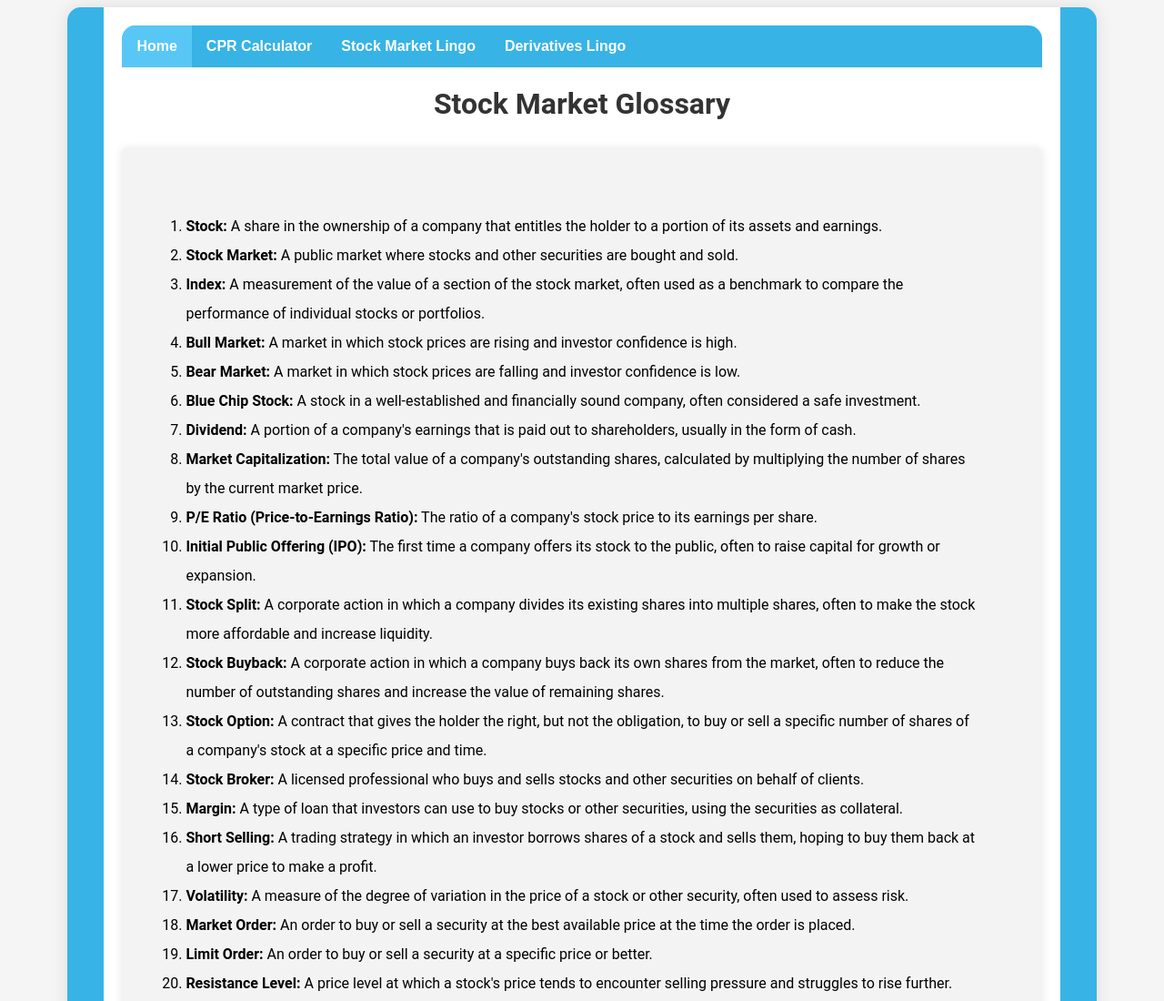
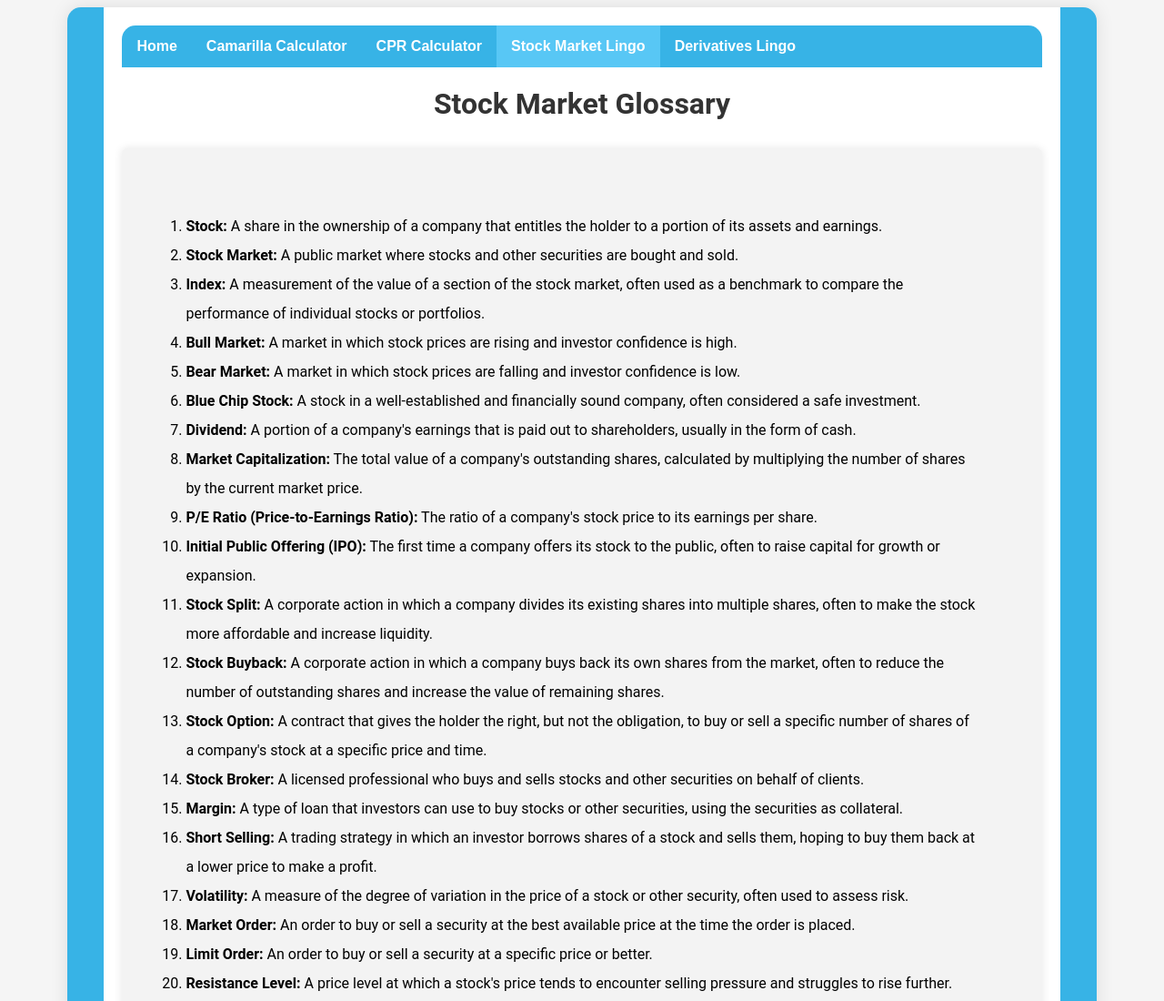
Before and after one commit to rishupunjabi/stockmarket, a plain HTML site: page Stockglossary.html in a window 1280 px wide. Shown: the top 1100 px of the page at 91% size. Drawn offline with Linux system fonts and the light colour scheme.

Commit message:
Update Stockglossary.html

```diff
--- a/Stockglossary.html
+++ b/Stockglossary.html
@@ -22,9 +22,10 @@
 
    <div class="container">
     <div class="navbar">
-      <a class="active" href="index.html">Home</a>
+      <a href="index.html">Home</a>
+      <a href="Camarilla.html">Camarilla Calculator</a>
       <a href="CPR.html">CPR Calculator</a>
-      <a href="#">Stock Market Lingo</a>
+      <a  class="active" href="#">Stock Market Lingo</a>
       <a href="Derivativesgloassary.html">Derivatives Lingo</a>
     </div>
     <h1>Stock Market Glossary</h1>
```
